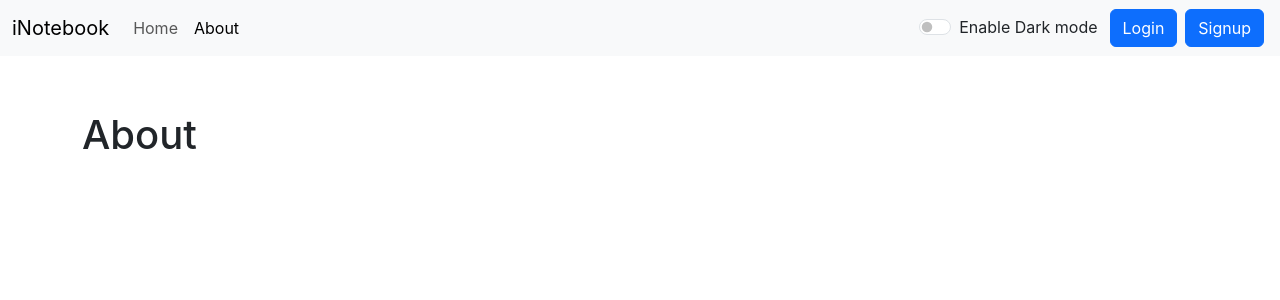
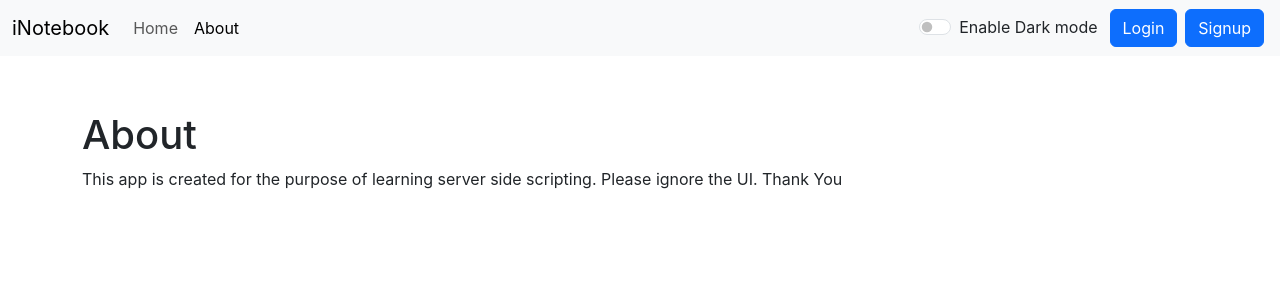
Before and after one commit to smit6366/inotebook, a React (Create React App) app: page /about in a window 1280 px wide. Shown: the top 300 px of the page. Built offline with nearby package versions, Linux system fonts and the light colour scheme.

Commit message:
Update About.js

```diff
--- a/src/components/About.js
+++ b/src/components/About.js
@@ -4,6 +4,7 @@ const About = () => {
   return (
     <div>
       <h1>About</h1>
+    <p>This app is created for the purpose of learning server side scripting. Please ignore the UI. Thank You</p>
     </div>
   )
 }
```
